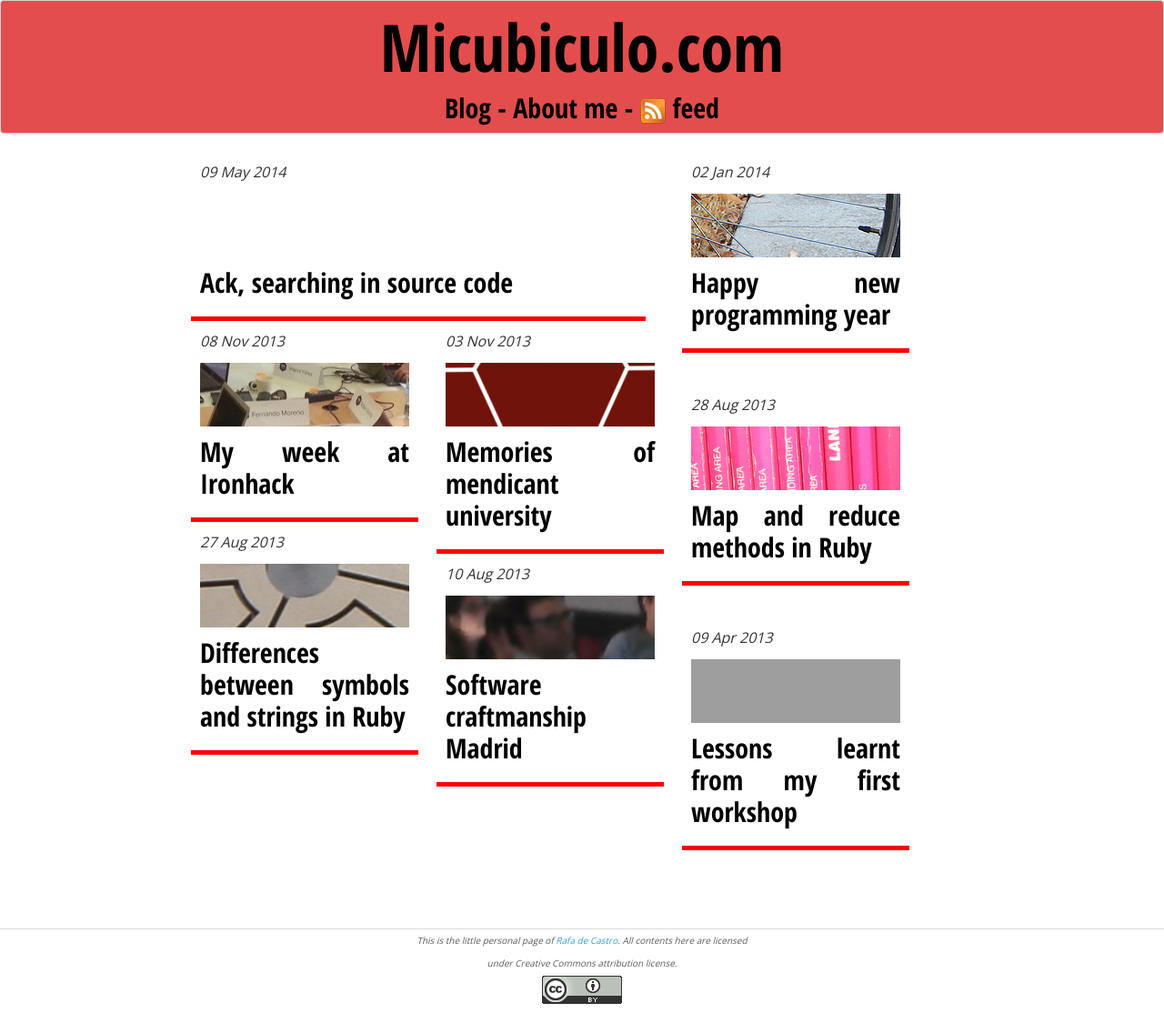
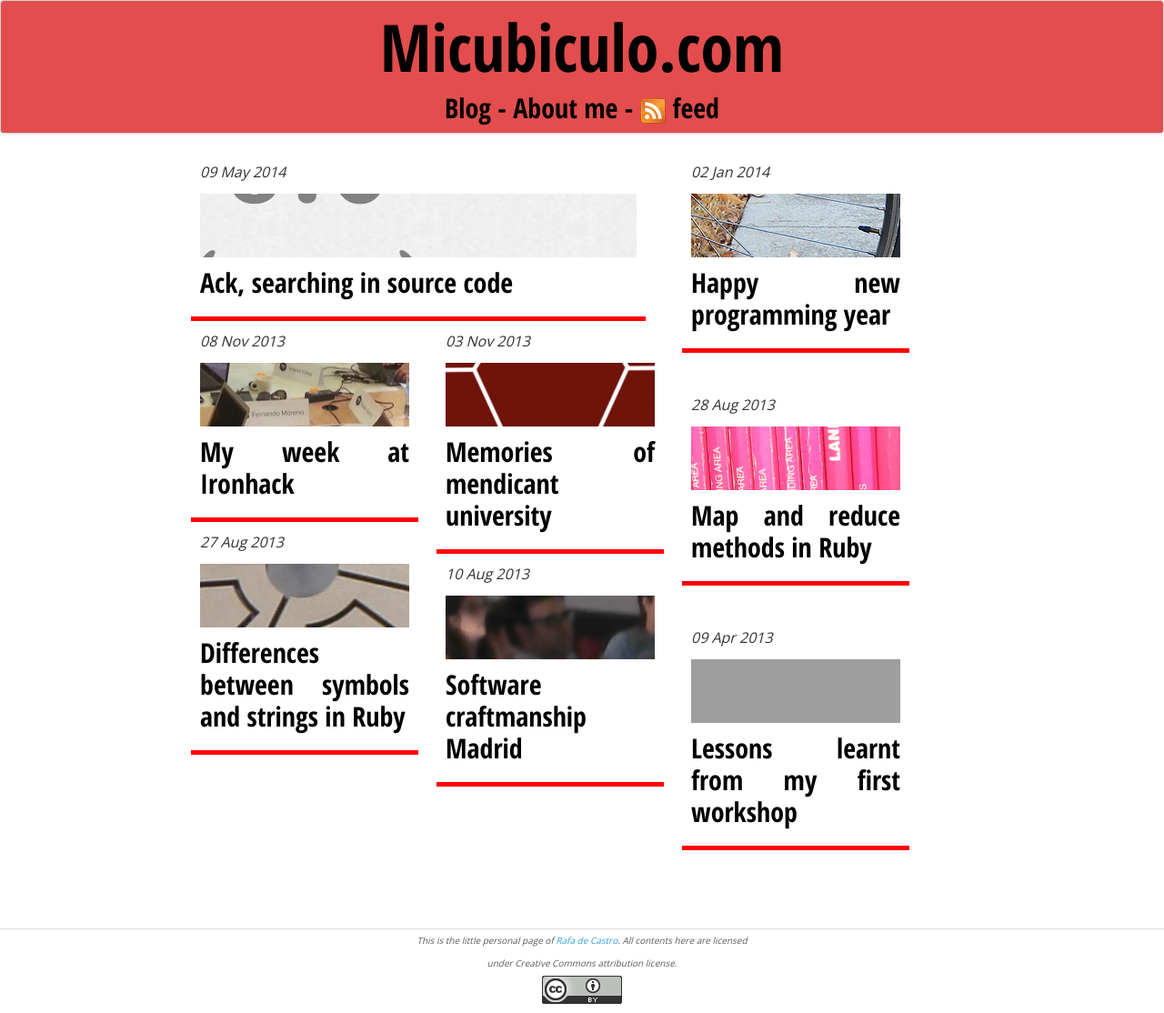
Before and after one commit to rafadc/rafadc.github.com, a Jekyll site: the page built from index.html, in a window 1280 px wide. Shown: the whole page at 91% size. Built offline with Jekyll 4.4.1, drawn with Linux system fonts in a browser that asks for light colours; the list of posts is cut into pages by our own code; grey boxes are pictures that could not be loaded.

Commit message:
Added images for ack post

```diff
--- a/_config.yml
+++ b/_config.yml
@@ -1,4 +1,4 @@
 permalink: /:year/:month/:day/:title
 url: http://www.micubiculo.com
 paginate: 10
-pygments: true
+highlight: pygments
```
Also changed, not shown: images/covers/ack.png (added), 1 other file.
